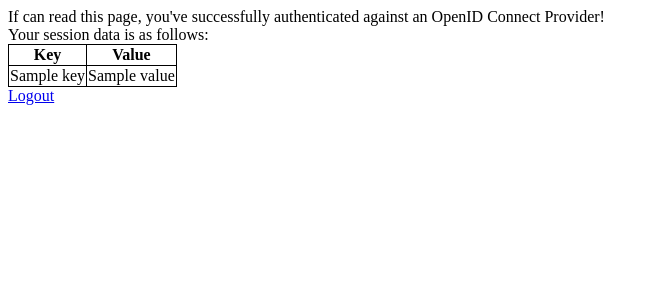
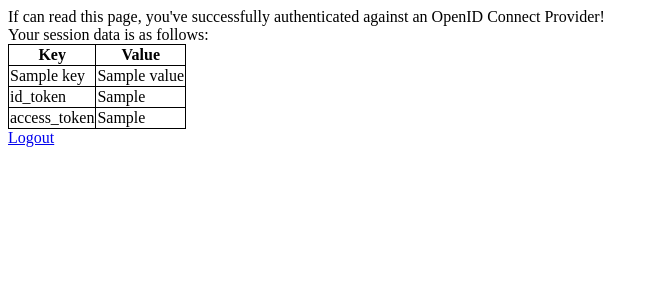
Before and after one commit to jmiller-boundless/djangooauth4, a Django app: template keycloakexample/demo/templates/demo/result.html in a window 1280 px wide. Shown: the top 300 px of the page, without its empty margins (0-658 px from the left). Run offline with Django 3.2, Linux system fonts and the light colour scheme; the template is opened without the code that fills it: most values are stand-ins (such as "Sample title", 1, 10 or a date in 2020).

Commit message:
changed to display id and access token info

```diff
--- a/keycloakexample/demo/templates/demo/result.html
+++ b/keycloakexample/demo/templates/demo/result.html
@@ -31,6 +31,14 @@
             <td>{{value}}</td>
         </tr>
         {% endfor %}
+        <tr>
+            <td>id_token</td>
+            <td>{{id_token}}</td>
+        </tr>
+        <tr>
+            <td>access_token</td>
+            <td>{{access_token}}</td>
+        </tr>
         </tbody>
     </table>
     <a href="{% url 'logout' %}?next=unprotected">Logout</a>
```
Also changed, not shown: keycloakexample/demo/views.py (+6 -1 lines).
